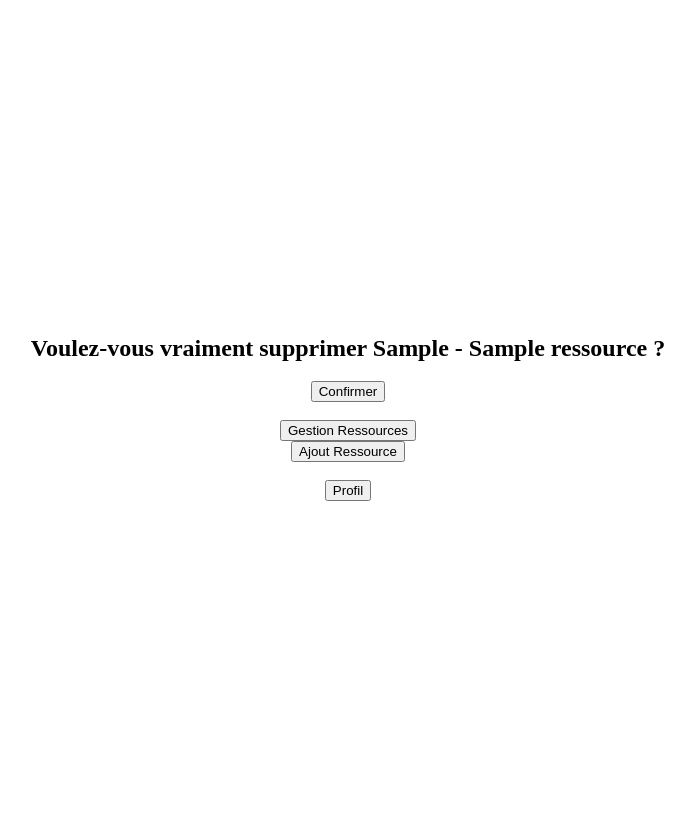
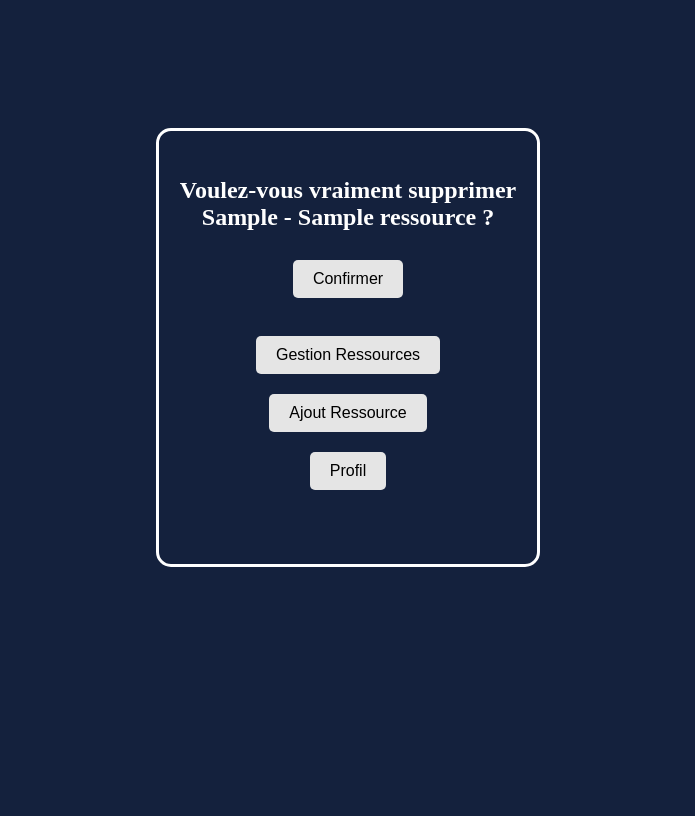
Before and after one commit to 0xKDA/sae-23, a Django app: template gestionnaire_notes/general/templates/gestion/ressources/suppression_ressource.html in a window 1280 px wide. Shown: the whole page, without its empty margins (292-987 px from the left). After the commit the page ends 567 px from the top, so only its background shows below. Run offline with Django 4.2, Linux system fonts and the light colour scheme; the template is opened without the code that fills it: values that come from a table or form of the project are taken from there, others are empty; tables that the repository leaves empty hold one stand-in row (values such as "Sample post").

Commit message:
suppression_ressource.html

```diff
--- a/gestionnaire_notes/general/templates/gestion/ressources/suppression_ressource.html
+++ b/gestionnaire_notes/general/templates/gestion/ressources/suppression_ressource.html
@@ -6,22 +6,8 @@
 
     <meta charset="UTF-8">
     <title>Suppression Ressource</title>
+    <link rel="stylesheet" href="css.css">
 
-    <style>
-
-        .BlocCentral {
-            display: flex;
-            flex-direction: column;
-            align-items: center;
-            justify-content: center;
-            height: 100vh;
-        }
-
-        .EspaceHyperlien {
-            margin-top: 1em;
-        }
-
-    </style>
 
     <script>
 
@@ -35,7 +21,7 @@
 
 <body>
 
-    <div class="BlocCentral">
+    <div class="connexion">
 
         <h2>Voulez-vous vraiment supprimer {{ ressource.code_ressource }} - {{ ressource.nom }} ?</h2>
 
```
